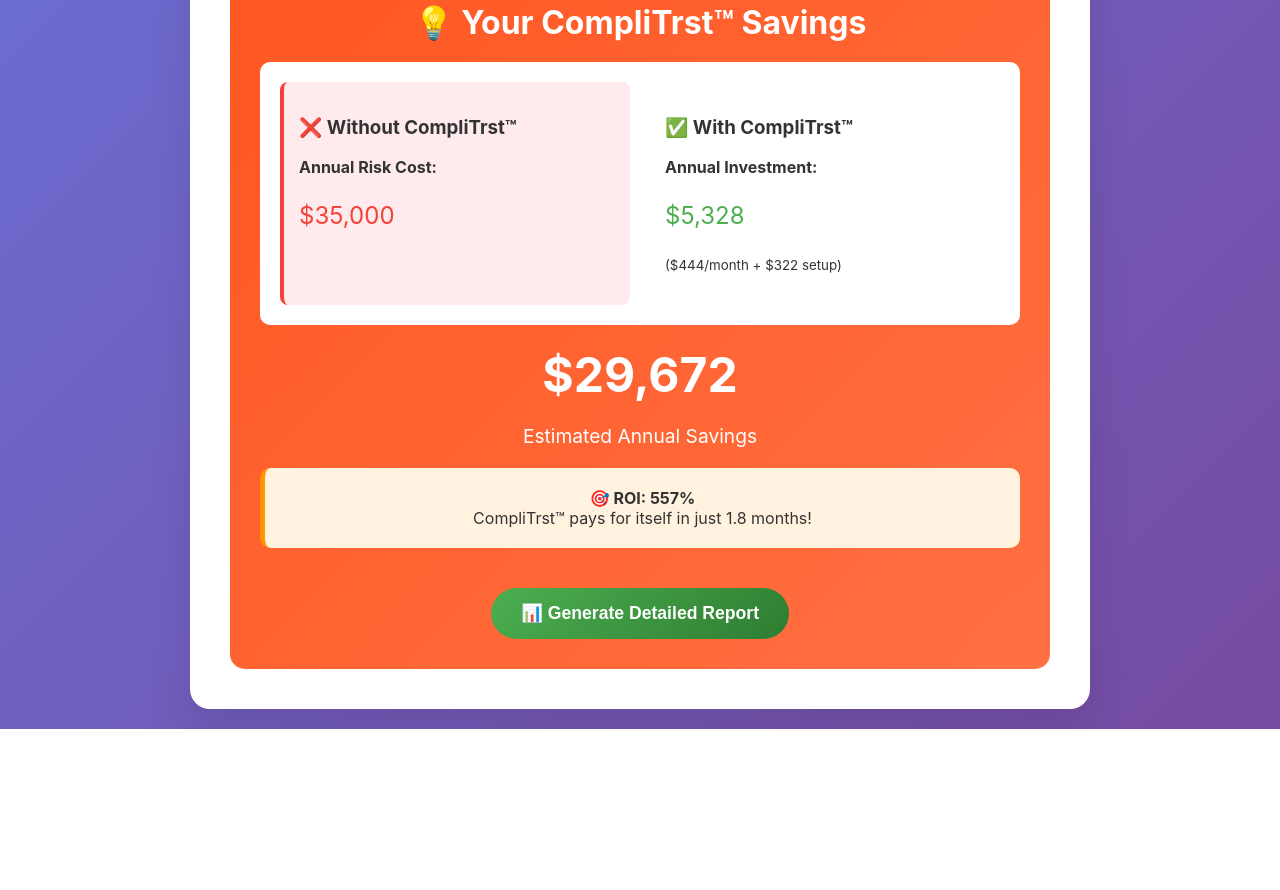
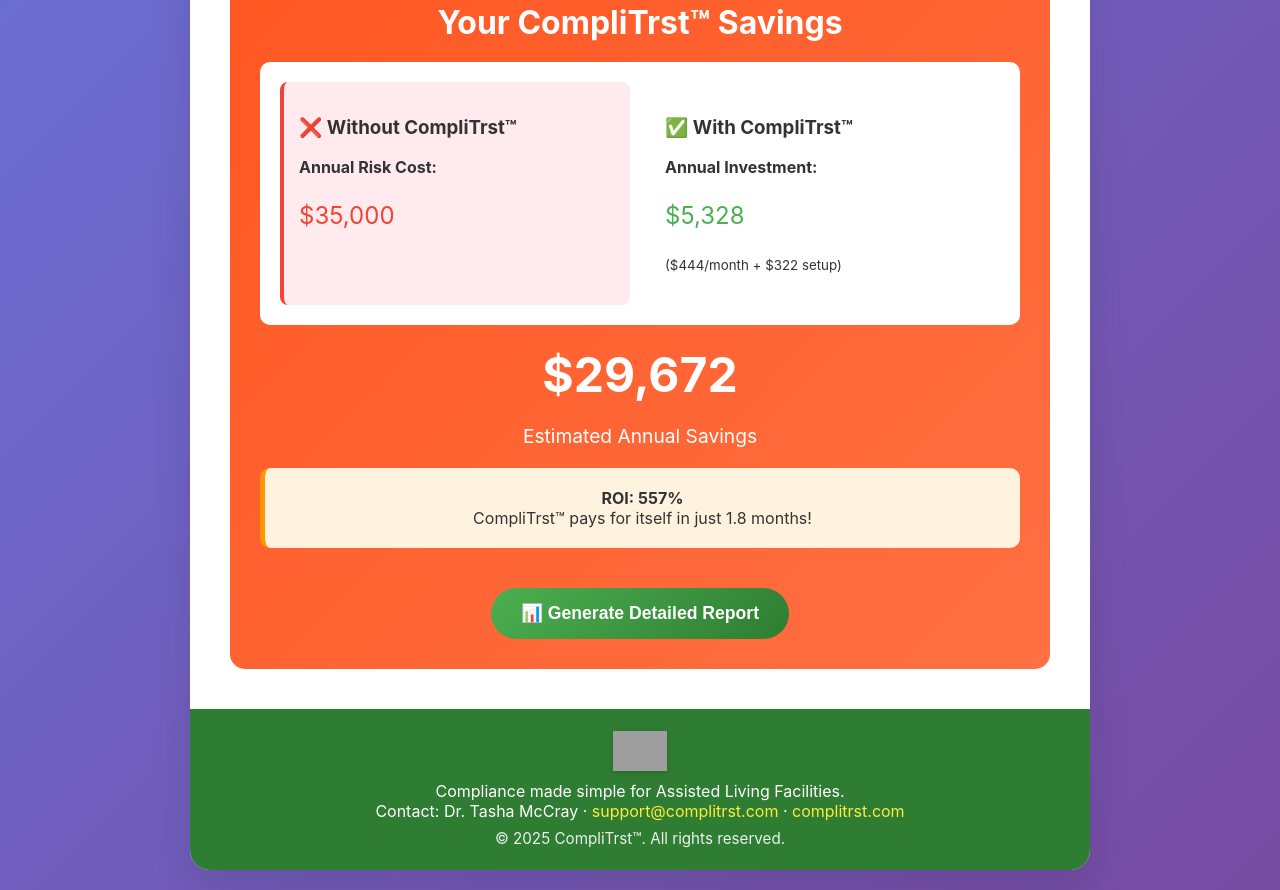
Before and after one commit to tkdbrad03/complitrst-calculator, a plain HTML site: page index.html in a window 1280 px wide. Shown: the part 1138-2028 px from the top of the page. Before the commit the page ends 1867 px from the top, so only its background shows below. Drawn offline with nearby package versions, Linux system fonts and the light colour scheme; grey boxes are pictures that could not be loaded.

Commit message:
Add footer with contact information and styling

```diff
--- a/index.html
+++ b/index.html
@@ -230,6 +230,27 @@
           /* Full-width CTA for thumb reach */
           .cta-button { width: 100%; padding: 14px 18px; }
         }
+        /* ===== Footer ===== */
+.site-footer{
+  background:#2E7D32;
+  color:#fff;
+  text-align:center;
+  padding:22px;
+}
+.site-footer a{ color:#FFEB3B; text-decoration:none }
+.site-footer a:hover{ text-decoration:underline }
+.footer-logo{
+  height:40px;
+  display:block;
+  margin:0 auto 10px;
+  filter: drop-shadow(0 1px 2px rgba(0,0,0,.2));
+}
+.footer-legal{
+  margin-top:8px;
+  opacity:.9;
+  font-size:.95rem;
+}
+
     </style>
 </head>
 <body>
@@ -246,7 +267,7 @@
 
         <div class="content">
             <div class="calculator-section">
-                <h2 class="section-title">🏥 Facility Information</h2>
+                <h2 class="section-title">Facility Information</h2>
                 <div class="row">
                     <div class="input-group">
                         <label>Facility Size</label>
@@ -269,7 +290,7 @@
             </div>
 
             <div class="calculator-section">
-                <h2 class="section-title">💰 True Cost of AHCA Violations</h2>
+                <h2 class="section-title">True Cost of AHCA Violations</h2>
                 <div id="violationCosts">
                     <div class="cost-item">
                         <span>Direct AHCA Fines</span>
@@ -303,7 +324,7 @@
             </div>
 
             <div class="results">
-                <h2>💡 Your CompliTrst™  Savings</h2>
+                <h2>Your CompliTrst™  Savings</h2>
                 <div class="comparison-table">
                     <div class="comparison-item violation-cost">
                         <h3>❌ Without CompliTrst™ </h3>
@@ -322,7 +343,7 @@
                 <p style="font-size: 1.2rem;">Estimated Annual Savings</p>
 
                 <div class="highlight">
-                    <strong>🎯 ROI: <span id="roiPercent">557%</span></strong><br>
+                    <strong> ROI: <span id="roiPercent">557%</span></strong><br>
                     <span id="paybackPeriod">CompliTrst™  pays for itself in just 2.2 months!</span>
                 </div>
 
@@ -331,6 +352,20 @@
                 </button>
             </div>
         </div>
+        <footer class="site-footer">
+  <img
+    class="footer-logo"
+    src="https://raw.githubusercontent.com/tkdbrad03/complitrst-assets/main/complitrst-logo_transparent.png"
+    alt="CompliTrst logo">
+  <div>Compliance made simple for Assisted Living Facilities.</div>
+  <div>
+    Contact: Dr. Tasha McCray ·
+    <a href="mailto:support@complitrst.com">support@complitrst.com</a> ·
+    <a href="https://www.complitrst.com" target="_blank" rel="noopener">complitrst.com</a>
+  </div>
+  <div class="footer-legal">© <span id="footerYear"></span> CompliTrst™. All rights reserved.</div>
+</footer>
+
     </div>
 
     <script src="https://cdnjs.cloudflare.com/ajax/libs/jspdf/2.5.1/jspdf.umd.min.js"></script>
@@ -519,6 +554,8 @@
 
         // Initialize calculation
         calculateROI();
+        document.getElementById('footerYear').textContent = new Date().getFullYear();
+
     </script>
 </body>
 </html>
```
